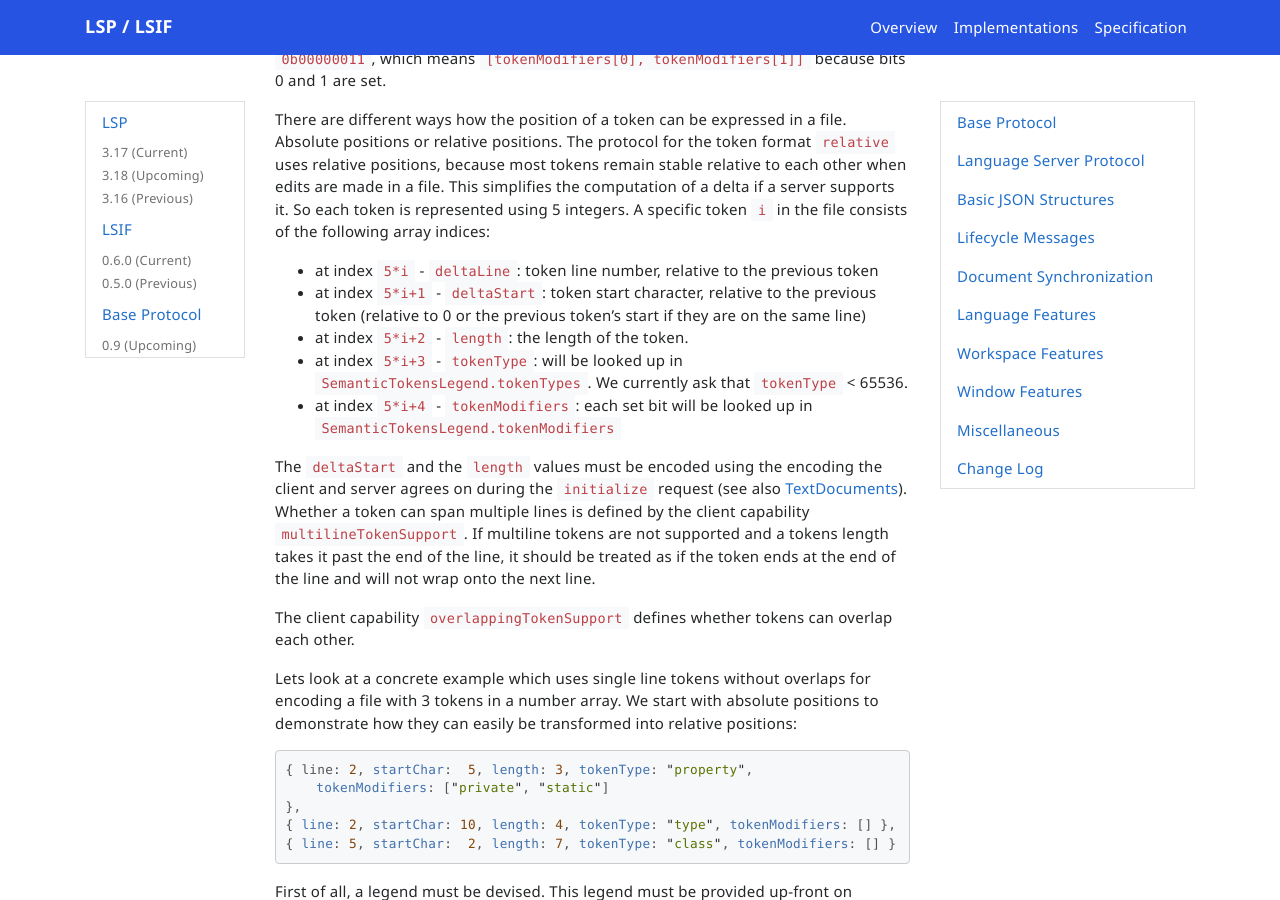
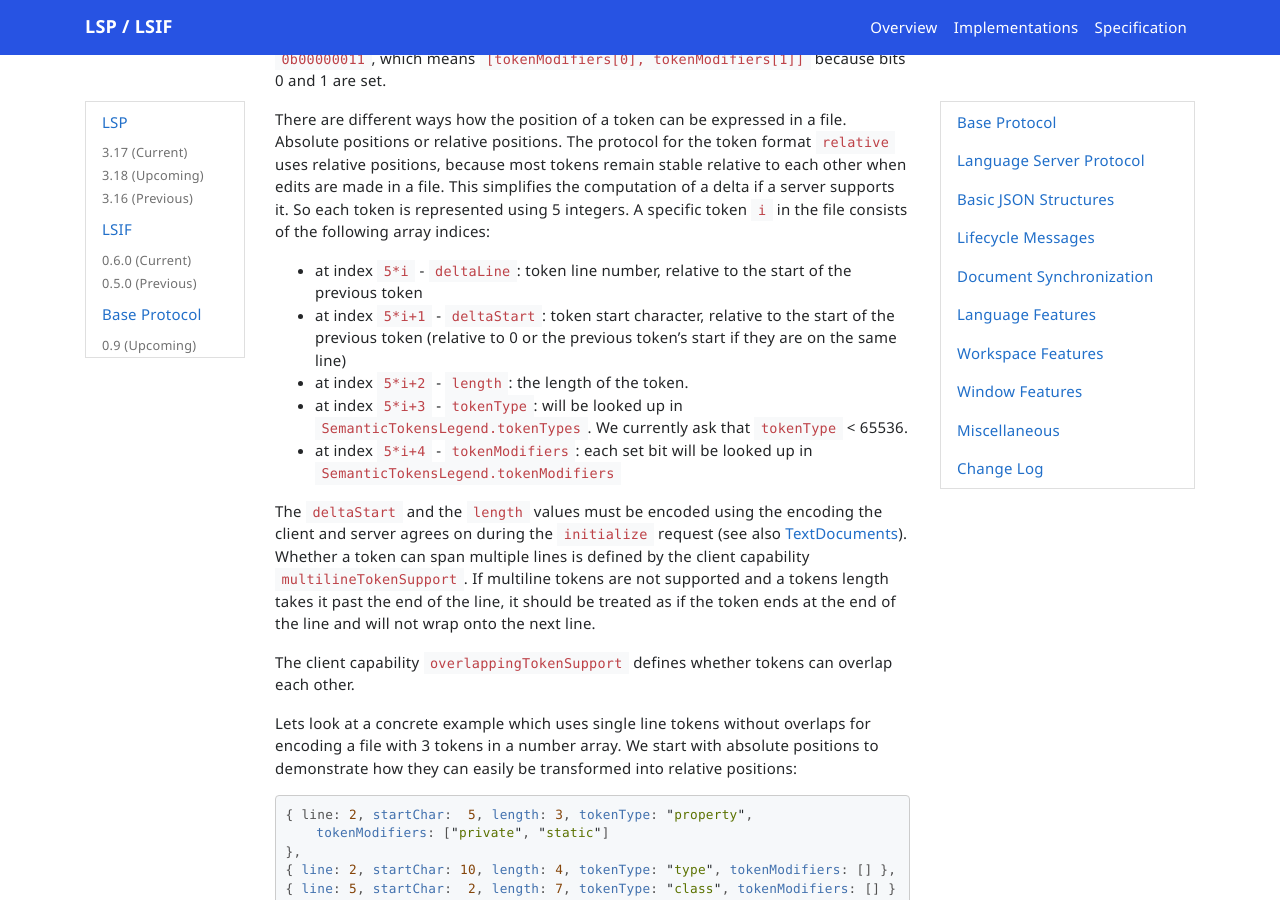
Before and after one commit to microsoft/language-server-protocol, a Jekyll site: the page built from _specifications/lsp/3.17/specification.md, in a window 1280 px wide and 900 px high, scrolled down 119147 px. Built offline with Jekyll 4.4.1, drawn with Linux system fonts in a browser that asks for light colours; nearby versions of some CDN libraries; emoji names are drawn with the system emoji font; comment, search, counter and statistics services are not loaded.

Commit message:
Clarify deltaLine and deltaStart of SemanticTokens payload (#1966)
clarify deltaLine and deltaStart

```diff
--- a/_specifications/lsp/3.17/language/semanticTokens.md
+++ b/_specifications/lsp/3.17/language/semanticTokens.md
@@ -99,8 +99,8 @@ so a `tokenModifier` value of `3` is first viewed as binary `0b00000011`, which
 
 There are different ways how the position of a token can be expressed in a file. Absolute positions or relative positions. The protocol for the token format `relative` uses relative positions, because most tokens remain stable relative to each other when edits are made in a file. This simplifies the computation of a delta if a server supports it. So each token is represented using 5 integers. A specific token `i` in the file consists of the following array indices:
 
-- at index `5*i`   - `deltaLine`: token line number, relative to the previous token
-- at index `5*i+1` - `deltaStart`: token start character, relative to the previous token (relative to 0 or the previous token's start if they are on the same line)
+- at index `5*i`   - `deltaLine`: token line number, relative to the start of the previous token
+- at index `5*i+1` - `deltaStart`: token start character, relative to the start of the previous token (relative to 0 or the previous token's start if they are on the same line)
 - at index `5*i+2` - `length`: the length of the token.
 - at index `5*i+3` - `tokenType`: will be looked up in `SemanticTokensLegend.tokenTypes`. We currently ask that `tokenType` < 65536.
 - at index `5*i+4` - `tokenModifiers`: each set bit will be looked up in `SemanticTokensLegend.tokenModifiers`
```
Also changed, not shown: _specifications/lsp/3.18/language/semanticTokens.md (+2 -2 lines).
